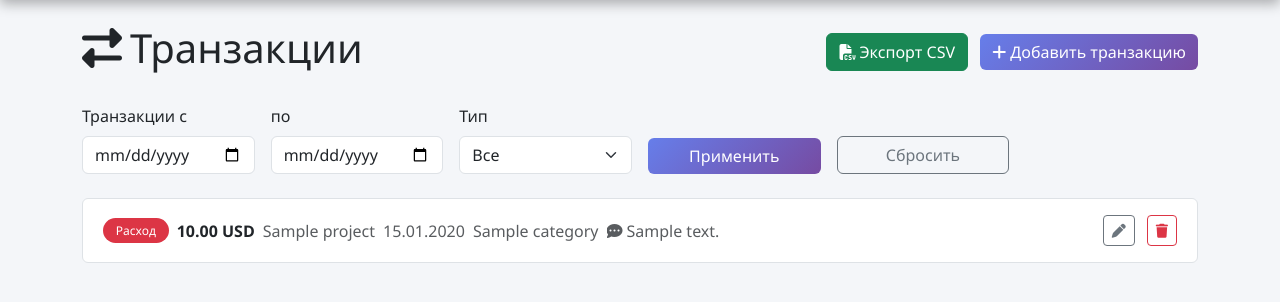
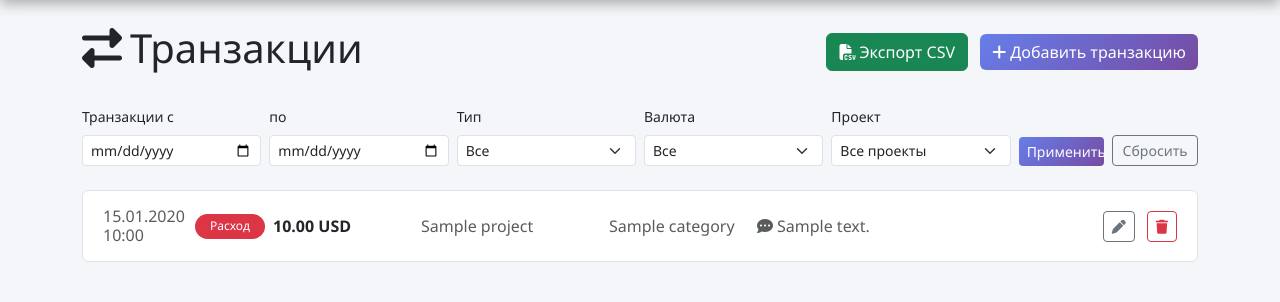
Before and after one commit to daniil-avdeenko/project-finance, a Flask app: page /transactions in a window 1280 px wide. Shown: the part 56-358 px from the top of the page. Run offline with Flask 3, Linux system fonts and the light colour scheme; a user stored in the database is signed in; tables that the repository leaves empty hold one stand-in row (values such as "Sample post"); some libraries are stand-ins or nearby versions.

Commit message:
feat(ui): add currency and project filters to transactions

```diff
--- a/app/routes/transactions.py
+++ b/app/routes/transactions.py
@@ -47,13 +47,15 @@ def _validate_transaction_date(form, project) -> str | None:
 @login_required
 def transactions_list():
     """
-    Список транзакций с фильтрацией по дате и типу, пагинация.
+    Список транзакций с фильтрацией по дате, типу, валюте и проекту. Пагинация.
     """
     page = request.args.get("page", 1, type=int)
     per_page = 20
     date_from = request.args.get("date_from")
     date_to = request.args.get("date_to")
     type_filter = request.args.get("type")
+    currency_filter = request.args.get("currency")
+    project_filter = request.args.get("project", type=int)
 
     query = Transaction.active()
 
@@ -76,13 +78,22 @@ def transactions_list():
     if type_filter in ("income", "expense"):
         query = query.filter(Transaction.type == type_filter)
 
-    pagination = query.order_by(Transaction.date.desc()).paginate(
+    if currency_filter in ("RUB", "USD", "EUR"):
+        query = query.filter(Transaction.currency == currency_filter)
+
+    if project_filter:
+        query = query.filter(Transaction.project_id == project_filter)
+
+    pagination = query.order_by(Transaction.date.desc(), Transaction.id.desc()).paginate(
         page=page, per_page=per_page, error_out=False
     )
     transactions = pagination.items
 
     income_categories = {c.id: c.name for c in IncomeCategory.query.all()}
     expense_categories = {c.id: c.name for c in ExpenseCategory.query.all()}
+
+    all_projects_for_filter = Project.active().order_by(Project.name).all()
+    currencies_for_filter = ["RUB", "USD", "EUR"]
 
     return render_template(
         "transactions/list.html",
@@ -93,6 +104,10 @@ def transactions_list():
         date_from=date_from,
         date_to=date_to,
         type_filter=type_filter,
+        currency_filter=currency_filter,
+        project_filter=project_filter,
+        all_projects_for_filter=all_projects_for_filter,
+        currencies_for_filter=currencies_for_filter,
     )
 
 
--- a/app/templates/transactions/list.html
+++ b/app/templates/transactions/list.html
@@ -18,30 +18,46 @@
 </div>
 
 <!-- Форма фильтрации -->
-<form method="get" class="row g-3 mb-4 align-items-end">
+<form method="get" class="row g-2 mb-4 align-items-end">
     <div class="col-md-2">
-        <label for="date_from" class="form-label">Транзакции с</label>
-        <input type="date" name="date_from" id="date_from" class="form-control" value="{{ date_from or '' }}">
+        <label for="date_from" class="form-label small">Транзакции с</label>
+        <input type="date" name="date_from" id="date_from" class="form-control form-control-sm" value="{{ date_from or '' }}">
     </div>
     <div class="col-md-2">
-        <label for="date_to" class="form-label">по</label>
-        <input type="date" name="date_to" id="date_to" class="form-control" value="{{ date_to or '' }}">
+        <label for="date_to" class="form-label small">по</label>
+        <input type="date" name="date_to" id="date_to" class="form-control form-control-sm" value="{{ date_to or '' }}">
     </div>
     <div class="col-md-2">
-        <label for="type_filter" class="form-label">Тип</label>
-        <select name="type" id="type_filter" class="form-select">
+        <label for="type_filter" class="form-label small">Тип</label>
+        <select name="type" id="type_filter" class="form-select form-select-sm">
             <option value="">Все</option>
-            <option value="income" {{
-            'selected' if type_filter == 'income' else '' }}>Доходы</option>
-            <option value="expense" {{
-            'selected' if type_filter == 'expense' else '' }}>Расходы</option>
+            <option value="income" {% if type_filter == 'income' %}selected{% endif %}>Доходы</option>
+            <option value="expense" {% if type_filter == 'expense' %}selected{% endif %}>Расходы</option>
         </select>
     </div>
     <div class="col-md-2">
-        <button type="submit" class="btn btn-primary w-100">Применить</button>
+        <label for="currency_filter" class="form-label small">Валюта</label>
+        <select name="currency" id="currency_filter" class="form-select form-select-sm">
+            <option value="">Все</option>
+            {% for cur in currencies_for_filter %}
+            <option value="{{ cur }}" {% if currency_filter == cur %}selected{% endif %}>{{ cur }}</option>
+            {% endfor %}
+        </select>
     </div>
     <div class="col-md-2">
-        <a href="{{ url_for('main.transactions_list') }}" class="btn btn-outline-secondary w-100">Сбросить</a>
+        <label for="project_filter" class="form-label small">Проект</label>
+        <select name="project" id="project_filter" class="form-select form-select-sm">
+            <option value="">Все проекты</option>
+            {% for p in all_projects_for_filter %}
+            <option value="{{ p.id }}" {% if project_filter == p.id %}selected{% endif %}>{{ p.name }}</option>
+            {% endfor %}
+        </select>
+    </div>
+    <div class="col-md-1">
+        <button type="submit" class="btn btn-primary btn-sm w-100">Применить</button>
+    </div>
+    <div class="col-md-1">
+        <a href="{{ url_for('main.transactions_list') }}" class="btn btn-outline-secondary btn-sm w-100">Сбросить</a>
     </div>
 </form>
 
@@ -52,25 +68,54 @@
          style="cursor: pointer; transition: 0.2s; padding: 1rem 1.25rem;"
          data-url="{{ url_for('main.transaction_edit', transaction_id=t.id) }}">
 
-        <!-- Левая часть: все данные (включая описание) -->
-        <div class="d-flex align-items-center gap-2" style="flex: 1; min-width: 0; overflow: hidden;">
-            <span class="badge {% if t.type == 'income' %}bg-success{% else %}bg-danger{% endif %}">
+        <!-- Левая часть: все данные -->
+        <div class="d-flex align-items-center" style="flex: 1; min-width: 0; overflow: hidden; gap: 8px;">
+
+            <!-- Дата и время в столбик, выравнивание по левому краю -->
+            <div class="d-flex flex-column text-nowrap text-muted flex-shrink-0"
+                 style="line-height: 1.2; min-width: 84px; text-align: left;">
+                {% if t.date %}
+                <span>{{ t.date.strftime('%d.%m.%Y') }}</span>
+                <span>{{ t.date.strftime('%H:%M') }}</span>
+                {% else %}
+                <span>—</span>
+                {% endif %}
+            </div>
+
+            <!-- Тип: фиксированная ширина для выравнивания -->
+            <span class="badge {% if t.type == 'income' %}bg-success{% else %}bg-danger{% endif %} flex-shrink-0"
+                  style="min-width: 70px;">
                 {{ 'Доход' if t.type == 'income' else 'Расход' }}
             </span>
-            <span class="fw-bold">{{ t.amount|money }} {{ t.currency or 'RUB' }}</span>
-            <span class="text-muted">{{ t.project.name if t.project else '—' }}</span>
-            <span class="text-muted">{{ t.date.strftime('%d.%m.%Y') if t.date else '—' }}</span>
-            <span class="text-muted">
+
+            <!-- Сумма -->
+            <span class="fw-bold flex-shrink-0" style="min-width: 140px; text-align: left;">
+                {{ t.amount|money }} {{ t.currency or 'RUB' }}
+            </span>
+
+            <!-- Проект -->
+            <span class="text-muted flex-shrink-0"
+                  style="min-width: 180px; overflow: hidden; text-overflow: ellipsis; white-space: nowrap;"
+                  title="{{ t.project.name if t.project else '—' }}">
+                {{ t.project.name if t.project else '—' }}
+            </span>
+
+            <!-- Категория -->
+            <span class="text-muted flex-shrink-0"
+                  style="min-width: 140px; overflow: hidden; text-overflow: ellipsis; white-space: nowrap;"
+                  title="{% if t.type == 'income' %}{{ income_categories.get(t.category_id, '—') }}{% else %}{{ expense_categories.get(t.category_id, '—') }}{% endif %}">
                 {% if t.type == 'income' %}
                     {{ income_categories.get(t.category_id, '—') }}
                 {% else %}
                     {{ expense_categories.get(t.category_id, '—') }}
                 {% endif %}
             </span>
+
+            <!-- Описание: растягивается, обрезается при переполнении -->
             {% if t.description %}
             <span class="text-muted text-truncate" style="flex: 1; min-width: 0;" title="{{ t.description }}">
-                    <i class="fas fa-comment-dots me-1"></i>{{ t.description }}
-                </span>
+                <i class="fas fa-comment-dots me-1"></i>{{ t.description }}
+            </span>
             {% endif %}
         </div>
 
@@ -109,7 +154,7 @@
         {% if pagination.has_prev %}
         <li class="page-item">
             <a class="page-link"
-               href="{{ url_for('main.transactions_list', page=pagination.prev_num, date_from=date_from, date_to=date_to, type=type_filter) }}">«</a>
+               href="{{ url_for('main.transactions_list', page=pagination.prev_num, date_from=date_from, date_to=date_to, type=type_filter, currency=currency_filter, project=project_filter) }}">«</a>
         </li>
         {% else %}
         <li class="page-item disabled"><span class="page-link">«</span></li>
@@ -119,8 +164,7 @@
         {% if p %}
         <li class="page-item {% if p == pagination.page %}active{% endif %}">
             <a class="page-link"
-               href="{{ url_for('main.transactions_list', page=p, date_from=date_from, date_to=date_to, type=type_filter) }}">{{
-                p }}</a>
+               href="{{ url_for('main.transactions_list', page=p, date_from=date_from, date_to=date_to, type=type_filter, currency=currency_filter, project=project_filter) }}">{{ p }}</a>
         </li>
         {% else %}
         <li class="page-item disabled"><span class="page-link">…</span></li>
@@ -130,7 +174,7 @@
         {% if pagination.has_next %}
         <li class="page-item">
             <a class="page-link"
-               href="{{ url_for('main.transactions_list', page=pagination.next_num, date_from=date_from, date_to=date_to, type=type_filter) }}">»</a>
+               href="{{ url_for('main.transactions_list', page=pagination.next_num, date_from=date_from, date_to=date_to, type=type_filter, currency=currency_filter, project=project_filter) }}">»</a>
         </li>
         {% else %}
         <li class="page-item disabled"><span class="page-link">»</span></li>
```
Also changed, not shown: tests/test_routes.py (+84 -0 lines).
